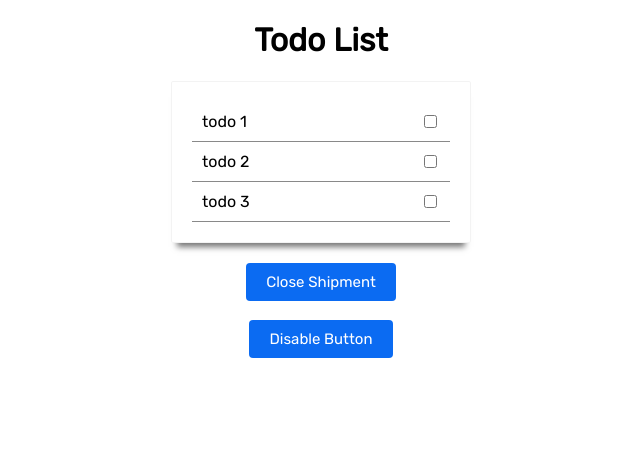
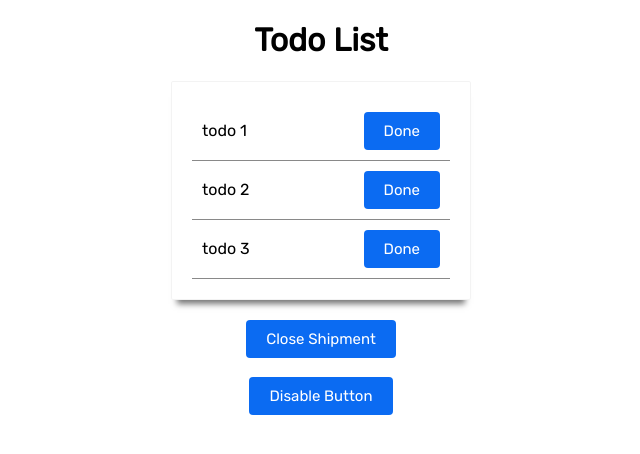
Before and after one commit to ramilsaavedra/react-exam, a React (Create React App) app: page / in a window 1280 px wide. Shown: the top 454 px of the page, without its empty margins (319-959 px from the left). Built offline with nearby package versions, Linux system fonts and the light colour scheme.

Commit message:
change checkbox to button

```diff
--- a/src/components/ListItem.js
+++ b/src/components/ListItem.js
@@ -1,13 +1,16 @@
 import React from 'react'
 import PropTypes from 'prop-types'
+import Button from './Button/Button'
 
 function ListItem({todo, onChange}) {
 
     return (
-        <label htmlFor={ 'check' + todo.id } className='list-item'>
+        <div className='list-item'>
             <span>{ todo.text }</span>
-            <input type='checkbox' name='done' id={ 'check' + todo.id } checked={todo.done} onChange={!todo.done ? (e) => {onChange(todo, e)} : () => {}}/>
-        </label>
+            <Button disabled={todo.done ? true : false} onClick={!todo.done ? (e) => {onChange(todo, e)} : () => {}}>
+                Done
+            </Button>
+        </div>
     )
 }
 
--- a/src/components/TodoList.js
+++ b/src/components/TodoList.js
@@ -12,7 +12,8 @@ function TodoList() {
 
     const onItemClick = (todo, event) => {
         const index = todosState.findIndex(todoState => todoState.id === todo.id);
-        todosState[index] = {...todosState[index], [event.target.name]: event.target.value ? 1 : 0}
+        todosState[index] = {...todosState[index], done: 1}
+        alert('Task done');
         setTodosState([...todosState])
     }
 
```
